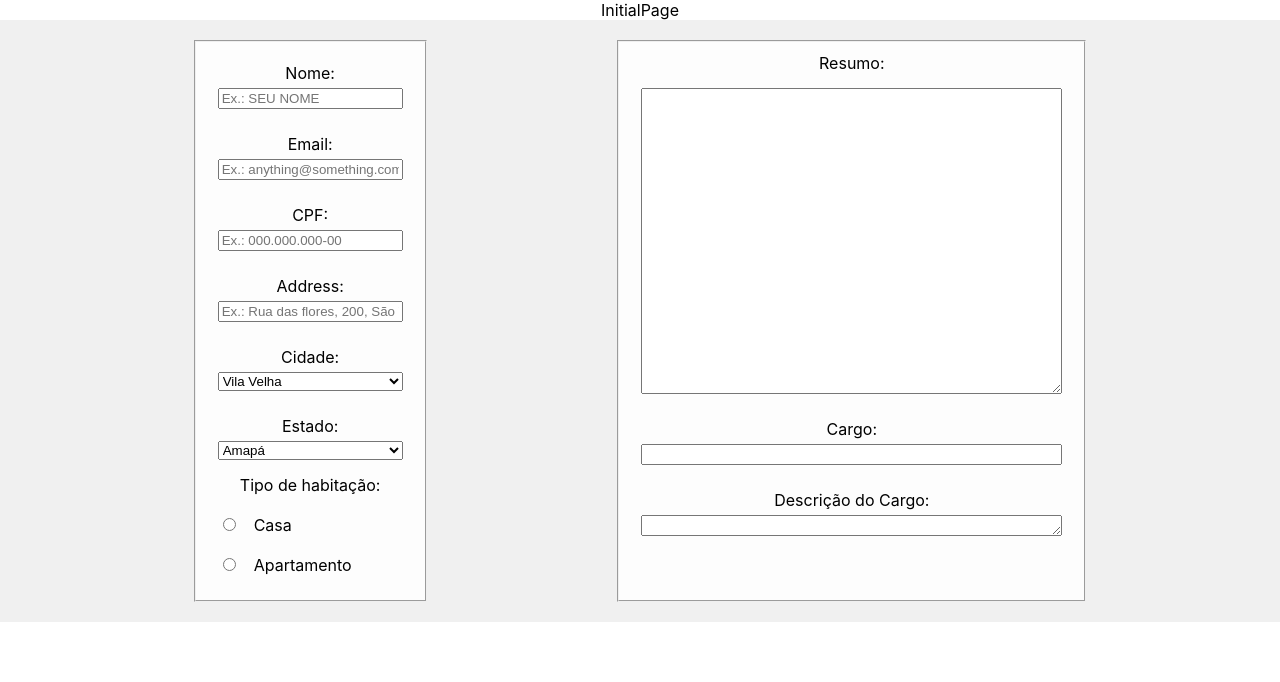
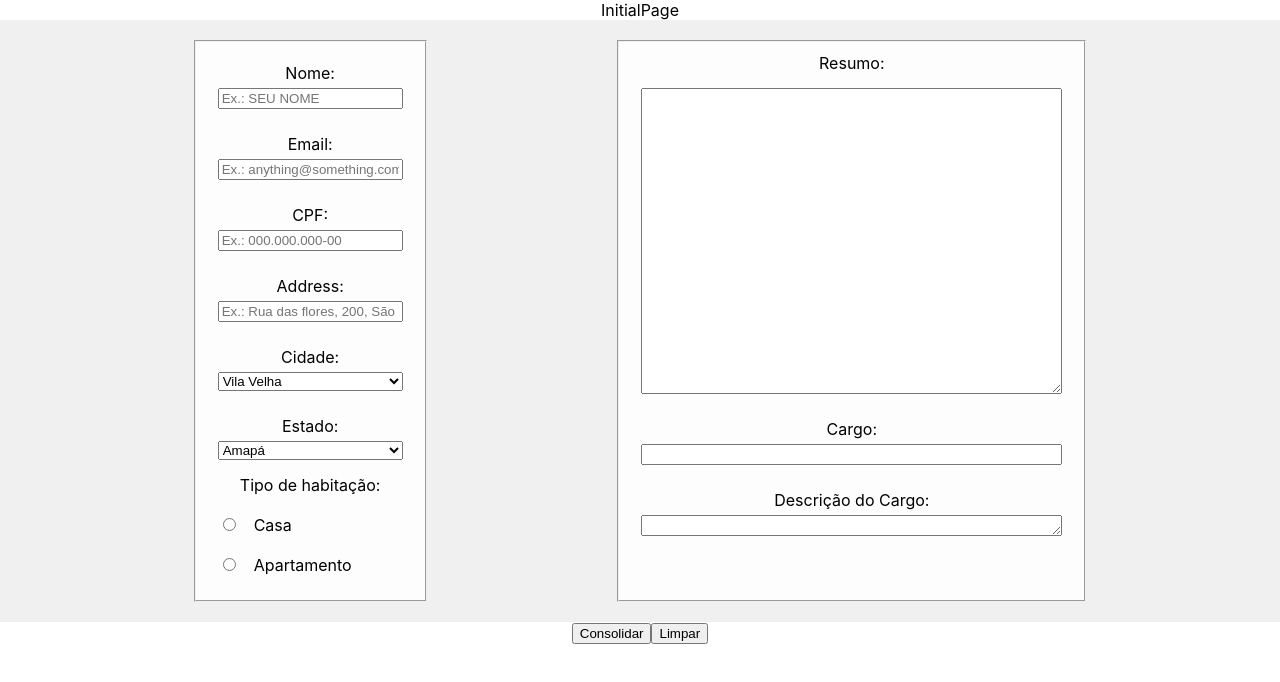
Before and after one commit to gabrieldeori/exercise-react-forms, a React (Create React App) app: page / in a window 1280 px wide. Shown: the top 682 px of the page. Built offline with nearby package versions, Linux system fonts and the light colour scheme.

Commit message:
Adding buttons

```diff
--- a/src/Pages/FormsPage/index.jsx
+++ b/src/Pages/FormsPage/index.jsx
@@ -41,6 +41,8 @@ export default class index extends Component {
           <PersonalData formsControl={formsControl} handleForms={this.handleForms} />
           <LastJobData formsControl={formsControl} handleForms={this.handleForms} />
         </form>
+        <button type="button">Consolidar</button>
+        <button type="button">Limpar</button>
       </div>
     );
   };
```
